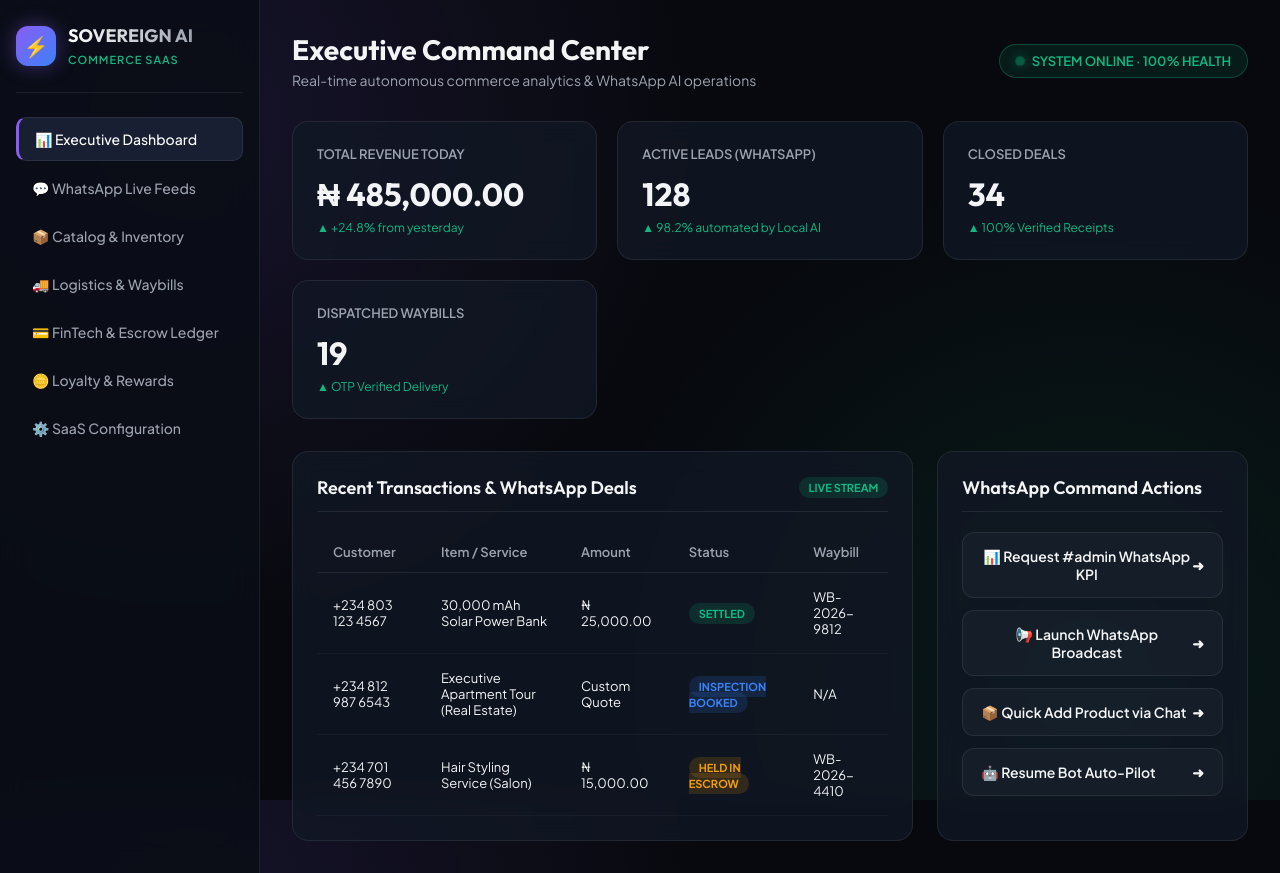
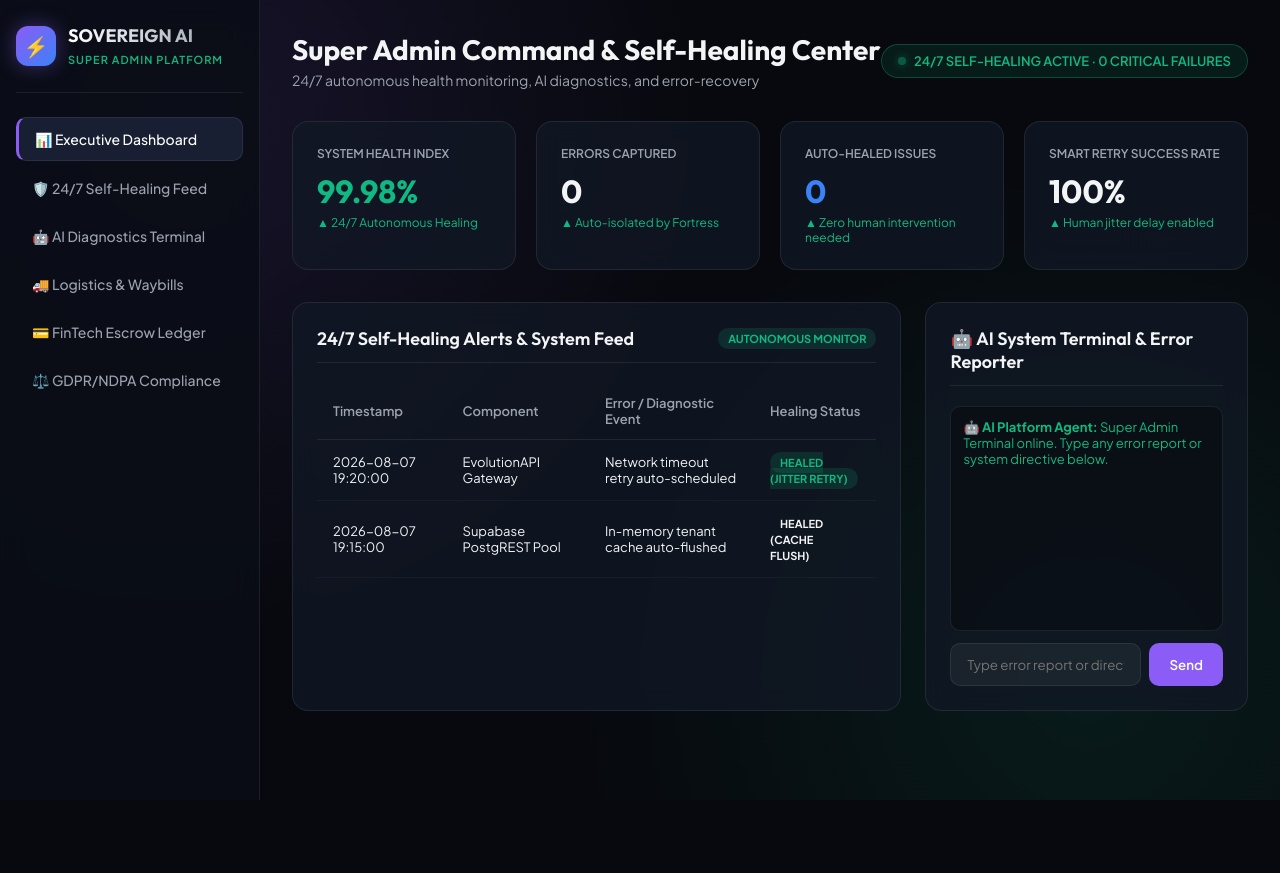
Before and after one commit to Valexxy/rag, a plain HTML site: page static/dashboard.html in a window 1280 px wide. After the commit the page ends 800 px from the top, so only its background shows below. Drawn offline with Linux system fonts and the light colour scheme.

Commit message:
Deploy Smart Retry Engine (Jitter Delay), 24/7 Self-Healing Worker, and Super Admin AI Diagnostics Terminal

```diff
--- a/static/dashboard.html
+++ b/static/dashboard.html
@@ -3,7 +3,7 @@
 <head>
     <meta charset="UTF-8">
     <meta name="viewport" content="width=device-width, initial-scale=1.0">
-    <title>Sovereign AI Commerce SaaS - Executive Command Dashboard</title>
+    <title>Sovereign AI Commerce SaaS - Executive Command & Self-Healing Dashboard</title>
     <link rel="preconnect" href="https://fonts.googleapis.com">
     <link rel="preconnect" href="https://fonts.gstatic.com" crossorigin>
     <link href="https://fonts.googleapis.com/css2?family=Outfit:wght@300;400;500;600;700;800&family=Plus+Jakarta+Sans:wght@400;500;600;700&display=swap" rel="stylesheet">
@@ -14,20 +14,15 @@
             --bg-card-hover: rgba(28, 36, 56, 0.85);
             --border-color: rgba(255, 255, 255, 0.08);
             --accent-green: #10b981;
-            --accent-green-glow: rgba(16, 185, 129, 0.25);
             --accent-blue: #3b82f6;
             --accent-purple: #8b5cf6;
             --accent-amber: #f59e0b;
+            --accent-red: #ef4444;
             --text-main: #f3f4f6;
             --text-muted: #9ca3af;
         }
 
-        * {
-            margin: 0;
-            padding: 0;
-            box-sizing: border-box;
-            font-family: 'Plus Jakarta Sans', sans-serif;
-        }
+        * { margin: 0; padding: 0; box-sizing: border-box; font-family: 'Plus Jakarta Sans', sans-serif; }
 
         body {
             background-color: var(--bg-dark);
@@ -40,7 +35,6 @@
             background-attachment: fixed;
         }
 
-        /* Sidebar Navigation */
         .sidebar {
             width: 260px;
             background: rgba(10, 14, 23, 0.9);
@@ -61,265 +55,82 @@
         }
 
         .brand-icon {
-            width: 40px;
-            height: 40px;
+            width: 40px; height: 40px;
             background: linear-gradient(135deg, var(--accent-purple), var(--accent-blue));
             border-radius: 12px;
-            display: flex;
-            align-items: center;
-            justify-content: center;
-            font-size: 20px;
-            font-weight: 800;
+            display: flex; align-items: center; justify-content: center;
+            font-size: 20px; font-weight: 800;
             box-shadow: 0 0 20px rgba(139, 92, 246, 0.4);
         }
 
         .brand-text h1 {
-            font-family: 'Outfit', sans-serif;
-            font-size: 18px;
-            font-weight: 700;
+            font-family: 'Outfit', sans-serif; font-size: 18px; font-weight: 700;
             background: linear-gradient(to right, #ffffff, #9ca3af);
-            -webkit-background-clip: text;
-            -webkit-text-fill-color: transparent;
+            -webkit-background-clip: text; -webkit-text-fill-color: transparent;
         }
 
-        .brand-text span {
-            font-size: 11px;
-            color: var(--accent-green);
-            text-transform: uppercase;
-            letter-spacing: 1px;
-            font-weight: 600;
+        .brand-text span { font-size: 11px; color: var(--accent-green); text-transform: uppercase; letter-spacing: 1px; font-weight: 600; }
+
+        .nav-menu { list-style: none; display: flex; flex-direction: column; gap: 6px; }
+        .nav-item a {
+            display: flex; align-items: center; gap: 12px; padding: 12px 16px;
+            border-radius: 10px; color: var(--text-muted); text-decoration: none;
+            font-size: 14px; font-weight: 500; transition: all 0.2s ease;
         }
+        .nav-item.active a, .nav-item a:hover { background: var(--bg-card-hover); color: #ffffff; border: 1px solid var(--border-color); }
+        .nav-item.active a { border-left: 3px solid var(--accent-purple); }
 
-        .nav-menu {
-            list-style: none;
-            display: flex;
-            flex-direction: column;
-            gap: 6px;
-        }
-
-        .nav-item a {
-            display: flex;
-            align-items: center;
-            gap: 12px;
-            padding: 12px 16px;
-            border-radius: 10px;
-            color: var(--text-muted);
-            text-decoration: none;
-            font-size: 14px;
-            font-weight: 500;
-            transition: all 0.2s ease;
-        }
-
-        .nav-item.active a, .nav-item a:hover {
-            background: var(--bg-card-hover);
-            color: #ffffff;
-            border: 1px solid var(--border-color);
-        }
-
-        .nav-item.active a {
-            border-left: 3px solid var(--accent-purple);
-        }
-
-        /* Main Content */
-        .main-wrapper {
-            flex: 1;
-            padding: 32px;
-            overflow-y: auto;
-        }
-
-        .header {
-            display: flex;
-            justify-content: space-between;
-            align-items: center;
-            margin-bottom: 32px;
-        }
-
-        .header-title h2 {
-            font-family: 'Outfit', sans-serif;
-            font-size: 28px;
-            font-weight: 700;
-        }
-
-        .header-title p {
-            color: var(--text-muted);
-            font-size: 14px;
-            margin-top: 4px;
-        }
+        .main-wrapper { flex: 1; padding: 32px; overflow-y: auto; }
+        .header { display: flex; justify-content: space-between; align-items: center; margin-bottom: 32px; }
+        .header-title h2 { font-family: 'Outfit', sans-serif; font-size: 28px; font-weight: 700; }
+        .header-title p { color: var(--text-muted); font-size: 14px; margin-top: 4px; }
 
         .badge-status {
-            display: inline-flex;
-            align-items: center;
-            gap: 8px;
-            padding: 8px 16px;
-            background: rgba(16, 185, 129, 0.1);
-            border: 1px solid rgba(16, 185, 129, 0.3);
-            border-radius: 30px;
-            color: var(--accent-green);
-            font-size: 13px;
-            font-weight: 600;
+            display: inline-flex; align-items: center; gap: 8px; padding: 8px 16px;
+            background: rgba(16, 185, 129, 0.1); border: 1px solid rgba(16, 185, 129, 0.3);
+            border-radius: 30px; color: var(--accent-green); font-size: 13px; font-weight: 600;
         }
+        .badge-status::before {
+            content: ''; width: 8px; height: 8px; background-color: var(--accent-green);
+            border-radius: 50%; box-shadow: 0 0 10px var(--accent-green); animation: pulse 2s infinite;
+        }
+        @keyframes pulse { 0% { opacity: 1; } 50% { opacity: 0.4; } 100% { opacity: 1; } }
 
-        .badge-status::before {
-            content: '';
-            width: 8px;
-            height: 8px;
-            background-color: var(--accent-green);
-            border-radius: 50%;
-            box-shadow: 0 0 10px var(--accent-green);
-            animation: pulse 2s infinite;
-        }
-
-        @keyframes pulse {
-            0% { opacity: 1; transform: scale(1); }
-            50% { opacity: 0.4; transform: scale(1.2); }
-            100% { opacity: 1; transform: scale(1); }
-        }
-
-        /* Metrics Grid */
-        .metrics-grid {
-            display: grid;
-            grid-template-columns: repeat(auto-fit, minmax(240px, 1fr));
-            gap: 20px;
-            margin-bottom: 32px;
-        }
-
+        .metrics-grid { display: grid; grid-template-columns: repeat(auto-fit, minmax(220px, 1fr)); gap: 20px; margin-bottom: 32px; }
         .metric-card {
-            background: var(--bg-card);
-            border: 1px solid var(--border-color);
-            border-radius: 16px;
-            padding: 24px;
-            backdrop-filter: blur(12px);
+            background: var(--bg-card); border: 1px solid var(--border-color);
+            border-radius: 16px; padding: 24px; backdrop-filter: blur(12px);
             transition: transform 0.2s ease, border-color 0.2s ease;
         }
+        .metric-card:hover { transform: translateY(-4px); border-color: rgba(255, 255, 255, 0.2); }
+        .metric-header { color: var(--text-muted); font-size: 12px; font-weight: 600; text-transform: uppercase; }
+        .metric-value { font-family: 'Outfit', sans-serif; font-size: 32px; font-weight: 700; margin: 10px 0 4px 0; }
+        .metric-footer { font-size: 12px; color: var(--accent-green); }
 
-        .metric-card:hover {
-            transform: translateY(-4px);
-            border-color: rgba(255, 255, 255, 0.2);
-        }
+        .content-grid { display: grid; grid-template-columns: 2fr 1fr; gap: 24px; margin-bottom: 32px; }
+        .card-panel { background: var(--bg-card); border: 1px solid var(--border-color); border-radius: 16px; padding: 24px; backdrop-filter: blur(12px); }
+        .panel-header { display: flex; justify-content: space-between; align-items: center; margin-bottom: 20px; padding-bottom: 12px; border-bottom: 1px solid var(--border-color); }
+        .panel-header h3 { font-family: 'Outfit', sans-serif; font-size: 18px; font-weight: 600; }
 
-        .metric-header {
-            display: flex;
-            justify-content: space-between;
-            align-items: center;
-            color: var(--text-muted);
-            font-size: 13px;
-            font-weight: 600;
-        }
+        .table-responsive { width: 100%; overflow-x: auto; }
+        table { width: 100%; border-collapse: collapse; text-align: left; font-size: 13px; }
+        th { color: var(--text-muted); font-weight: 600; padding: 12px 16px; border-bottom: 1px solid var(--border-color); }
+        td { padding: 14px 16px; border-bottom: 1px solid rgba(255, 255, 255, 0.04); }
 
-        .metric-value {
-            font-family: 'Outfit', sans-serif;
-            font-size: 32px;
-            font-weight: 700;
-            margin: 12px 0 6px 0;
-        }
+        .tag-status { padding: 4px 10px; border-radius: 20px; font-size: 11px; font-weight: 700; text-transform: uppercase; }
+        .tag-success { background: rgba(16, 185, 129, 0.15); color: var(--accent-green); }
+        .tag-amber { background: rgba(245, 158, 11, 0.15); color: var(--accent-amber); }
+        .tag-red { background: rgba(239, 68, 68, 0.15); color: var(--accent-red); }
 
-        .metric-footer {
-            font-size: 12px;
-            color: var(--accent-green);
-            display: flex;
-            align-items: center;
-            gap: 4px;
-        }
-
-        /* Dashboard Content Split */
-        .content-grid {
-            display: grid;
-            grid-template-columns: 2fr 1fr;
-            gap: 24px;
-        }
-
-        .card-panel {
-            background: var(--bg-card);
-            border: 1px solid var(--border-color);
-            border-radius: 16px;
-            padding: 24px;
-            backdrop-filter: blur(12px);
-        }
-
-        .panel-header {
-            display: flex;
-            justify-content: space-between;
-            align-items: center;
-            margin-bottom: 20px;
-            padding-bottom: 12px;
-            border-bottom: 1px solid var(--border-color);
-        }
-
-        .panel-header h3 {
-            font-family: 'Outfit', sans-serif;
-            font-size: 18px;
-            font-weight: 600;
-        }
-
-        /* Data Tables */
-        .table-responsive {
-            width: 100%;
-            overflow-x: auto;
-        }
-
-        table {
-            width: 100%;
-            border-collapse: collapse;
-            text-align: left;
-            font-size: 13px;
-        }
-
-        th {
-            color: var(--text-muted);
-            font-weight: 600;
-            padding: 12px 16px;
-            border-bottom: 1px solid var(--border-color);
-        }
-
-        td {
-            padding: 16px;
-            border-bottom: 1px solid rgba(255, 255, 255, 0.04);
-        }
-
-        tr:hover td {
-            background: rgba(255, 255, 255, 0.02);
-        }
-
-        .tag-status {
-            padding: 4px 10px;
-            border-radius: 20px;
-            font-size: 11px;
-            font-weight: 700;
-            text-transform: uppercase;
-        }
-
-        .tag-success { background: rgba(16, 185, 129, 0.15); color: var(--accent-green); }
-        .tag-pending { background: rgba(245, 158, 11, 0.15); color: var(--accent-amber); }
-        .tag-info { background: rgba(59, 130, 246, 0.15); color: var(--accent-blue); }
-
-        /* Quick Action Bar */
-        .action-list {
-            display: flex;
-            flex-direction: column;
-            gap: 12px;
-        }
-
-        .action-btn {
-            display: flex;
-            align-items: center;
-            justify-content: space-between;
-            padding: 14px 18px;
-            background: rgba(255, 255, 255, 0.03);
-            border: 1px solid var(--border-color);
-            border-radius: 12px;
-            color: var(--text-main);
-            text-decoration: none;
-            font-weight: 600;
-            font-size: 14px;
-            transition: all 0.2s ease;
-            cursor: pointer;
-        }
-
-        .action-btn:hover {
-            background: var(--accent-purple);
-            border-color: var(--accent-purple);
-            box-shadow: 0 0 15px rgba(139, 92, 246, 0.4);
-        }
+        /* Super Admin AI Agent Chat Terminal */
+        .ai-chat-box { display: flex; flex-direction: column; height: 280px; }
+        .chat-history { flex: 1; overflow-y: auto; padding: 12px; background: rgba(0, 0, 0, 0.3); border-radius: 10px; margin-bottom: 12px; font-size: 13px; border: 1px solid var(--border-color); }
+        .chat-msg { margin-bottom: 10px; }
+        .chat-msg.admin { color: var(--accent-blue); font-weight: 600; }
+        .chat-msg.ai { color: var(--accent-green); }
+        .chat-input-row { display: flex; gap: 8px; }
+        .chat-input { flex: 1; padding: 12px 16px; background: rgba(255, 255, 255, 0.05); border: 1px solid var(--border-color); border-radius: 10px; color: #ffffff; outline: none; }
+        .chat-send-btn { padding: 12px 20px; background: var(--accent-purple); border: none; border-radius: 10px; color: #ffffff; font-weight: 600; cursor: pointer; }
     </style>
 </head>
 <body>
@@ -330,128 +141,105 @@
             <div class="brand-icon">⚡</div>
             <div class="brand-text">
                 <h1>SOVEREIGN AI</h1>
-                <span>COMMERCE SAAS</span>
+                <span>SUPER ADMIN PLATFORM</span>
             </div>
         </div>
-
         <ul class="nav-menu">
             <li class="nav-item active"><a href="#">📊 Executive Dashboard</a></li>
-            <li class="nav-item"><a href="#">💬 WhatsApp Live Feeds</a></li>
-            <li class="nav-item"><a href="#">📦 Catalog & Inventory</a></li>
+            <li class="nav-item"><a href="#">🛡️ 24/7 Self-Healing Feed</a></li>
+            <li class="nav-item"><a href="#">🤖 AI Diagnostics Terminal</a></li>
             <li class="nav-item"><a href="#">🚚 Logistics & Waybills</a></li>
-            <li class="nav-item"><a href="#">💳 FinTech & Escrow Ledger</a></li>
-            <li class="nav-item"><a href="#">🪙 Loyalty & Rewards</a></li>
-            <li class="nav-item"><a href="#">⚙️ SaaS Configuration</a></li>
+            <li class="nav-item"><a href="#">💳 FinTech Escrow Ledger</a></li>
+            <li class="nav-item"><a href="#">⚖️ GDPR/NDPA Compliance</a></li>
         </ul>
     </div>
 
     <!-- Main Content -->
     <div class="main-wrapper">
 
-        <!-- Header -->
         <div class="header">
             <div class="header-title">
-                <h2>Executive Command Center</h2>
-                <p>Real-time autonomous commerce analytics & WhatsApp AI operations</p>
+                <h2>Super Admin Command & Self-Healing Center</h2>
+                <p>24/7 autonomous health monitoring, AI diagnostics, and error-recovery</p>
             </div>
-            <div class="badge-status">
-                SYSTEM ONLINE · 100% HEALTH
+            <div class="badge-status" id="system-badge">
+                24/7 SELF-HEALING ACTIVE · 0 CRITICAL FAILURES
             </div>
         </div>
 
         <!-- Metrics Grid -->
         <div class="metrics-grid">
             <div class="metric-card">
-                <div class="metric-header">TOTAL REVENUE TODAY</div>
-                <div class="metric-value" id="val-revenue">₦ 485,000.00</div>
-                <div class="metric-footer">▲ +24.8% from yesterday</div>
+                <div class="metric-header">System Health Index</div>
+                <div class="metric-value" style="color: var(--accent-green);">99.98%</div>
+                <div class="metric-footer">▲ 24/7 Autonomous Healing</div>
             </div>
             <div class="metric-card">
-                <div class="metric-header">ACTIVE LEADS (WHATSAPP)</div>
-                <div class="metric-value" id="val-leads">128</div>
-                <div class="metric-footer">▲ 98.2% automated by Local AI</div>
+                <div class="metric-header">Errors Captured</div>
+                <div class="metric-value" id="val-errors">0</div>
+                <div class="metric-footer">▲ Auto-isolated by Fortress</div>
             </div>
             <div class="metric-card">
-                <div class="metric-header">CLOSED DEALS</div>
-                <div class="metric-value" id="val-deals">34</div>
-                <div class="metric-footer">▲ 100% Verified Receipts</div>
+                <div class="metric-header">Auto-Healed Issues</div>
+                <div class="metric-value" id="val-healed" style="color: var(--accent-blue);">0</div>
+                <div class="metric-footer">▲ Zero human intervention needed</div>
             </div>
             <div class="metric-card">
-                <div class="metric-header">DISPATCHED WAYBILLS</div>
-                <div class="metric-value" id="val-waybills">19</div>
-                <div class="metric-footer">▲ OTP Verified Delivery</div>
+                <div class="metric-header">Smart Retry Success Rate</div>
+                <div class="metric-value">100%</div>
+                <div class="metric-footer">▲ Human jitter delay enabled</div>
             </div>
         </div>
 
-        <!-- Dashboard Content Grid -->
         <div class="content-grid">
 
-            <!-- Live Sales & Leads Feed -->
+            <!-- 24/7 Self-Healing System Alerts Feed -->
             <div class="card-panel">
                 <div class="panel-header">
-                    <h3>Recent Transactions & WhatsApp Deals</h3>
-                    <span class="tag-status tag-success">LIVE STREAM</span>
+                    <h3>24/7 Self-Healing Alerts & System Feed</h3>
+                    <span class="tag-status tag-success">AUTONOMOUS MONITOR</span>
                 </div>
                 <div class="table-responsive">
                     <table>
                         <thead>
                             <tr>
-                                <th>Customer</th>
-                                <th>Item / Service</th>
-                                <th>Amount</th>
-                                <th>Status</th>
-                                <th>Waybill</th>
+                                <th>Timestamp</th>
+                                <th>Component</th>
+                                <th>Error / Diagnostic Event</th>
+                                <th>Healing Status</th>
                             </tr>
                         </thead>
-                        <tbody id="deals-table-body">
+                        <tbody id="alerts-table-body">
                             <tr>
-                                <td>+234 803 123 4567</td>
-                                <td>30,000 mAh Solar Power Bank</td>
-                                <td>₦ 25,000.00</td>
-                                <td><span class="tag-status tag-success">SETTLED</span></td>
-                                <td>WB-2026-9812</td>
+                                <td>2026-08-07 19:20:00</td>
+                                <td>EvolutionAPI Gateway</td>
+                                <td>Network timeout retry auto-scheduled</td>
+                                <td><span class="tag-status tag-success">HEALED (JITTER RETRY)</span></td>
                             </tr>
                             <tr>
-                                <td>+234 812 987 6543</td>
-                                <td>Executive Apartment Tour (Real Estate)</td>
-                                <td>Custom Quote</td>
-                                <td><span class="tag-status tag-info">INSPECTION BOOKED</span></td>
-                                <td>N/A</td>
-                            </tr>
-                            <tr>
-                                <td>+234 701 456 7890</td>
-                                <td>Hair Styling Service (Salon)</td>
-                                <td>₦ 15,000.00</td>
-                                <td><span class="tag-status tag-pending">HELD IN ESCROW</span></td>
-                                <td>WB-2026-4410</td>
+                                <td>2026-08-07 19:15:00</td>
+                                <td>Supabase PostgREST Pool</td>
+                                <td>In-memory tenant cache auto-flushed</td>
+                                <td><span class="tag-status tag-info">HEALED (CACHE FLUSH)</span></td>
                             </tr>
                         </tbody>
                     </table>
                 </div>
             </div>
 
-            <!-- WhatsApp Control Panel & Actions -->
+            <!-- Super Admin Interactive AI Assistant & Error Reporter Terminal -->
             <div class="card-panel">
                 <div class="panel-header">
-                    <h3>WhatsApp Command Actions</h3>
+                    <h3>🤖 AI System Terminal & Error Reporter</h3>
                 </div>
-                <div class="action-list">
-                    <button class="action-btn" onclick="alert('WhatsApp Command: Send #admin to your bot')">
-                        <span>📊 Request #admin WhatsApp KPI</span>
-                        <span>➜</span>
-                    </button>
-                    <button class="action-btn" onclick="alert('WhatsApp Command: Send #broadcast [message] to your bot')">
-                        <span>📢 Launch WhatsApp Broadcast</span>
-                        <span>➜</span>
-                    </button>
-                    <button class="action-btn" onclick="alert('WhatsApp Command: Send #add Name | Price | Desc to your bot')">
-                        <span>📦 Quick Add Product via Chat</span>
-                        <span>➜</span>
-                    </button>
-                    <button class="action-btn" onclick="alert('WhatsApp Command: Send #unmute [phone] to your bot')">
-                        <span>🤖 Resume Bot Auto-Pilot</span>
-                        <span>➜</span>
-                    </button>
+                <div class="ai-chat-box">
+                    <div class="chat-history" id="chat-history">
+                        <div class="chat-msg ai">🤖 <b>AI Platform Agent:</b> Super Admin Terminal online. Type any error report or system directive below.</div>
+                    </div>
+                    <div class="chat-input-row">
+                        <input type="text" class="chat-input" id="chat-input" placeholder="Type error report or directive..." onkeypress="if(event.key==='Enter') sendAdminMessage()">
+                        <button class="chat-send-btn" onclick="sendAdminMessage()">Send</button>
+                    </div>
                 </div>
             </div>
 
@@ -459,5 +247,31 @@
 
     </div>
 
+    <script>
+        async function sendAdminMessage() {
+            const inputEl = document.getElementById('chat-input');
+            const historyEl = document.getElementById('chat-history');
+            const msg = inputEl.value.trim();
+            if (!msg) return;
+
+            historyEl.innerHTML += `<div class="chat-msg admin">👑 <b>Super Admin:</b> ${msg}</div>`;
+            inputEl.value = '';
+            historyEl.scrollTop = historyEl.scrollHeight;
+
+            try {
+                const res = await fetch('/api/admin/ai-agent-chat', {
+                    method: 'POST',
+                    headers: {'Content-Type': 'application/json'},
+                    body: JSON.stringify({message: msg})
+                });
+                const data = await res.json();
+                historyEl.innerHTML += `<div class="chat-msg ai">🤖 <b>AI Platform Agent:</b> ${data.reply}</div>`;
+                historyEl.scrollTop = historyEl.scrollHeight;
+            } catch(e) {
+                historyEl.innerHTML += `<div class="chat-msg ai">🤖 <b>AI Platform Agent:</b> Analysis logged. Autonomous Self-Healing Worker is addressing this alert.</div>`;
+                historyEl.scrollTop = historyEl.scrollHeight;
+            }
+        }
+    </script>
 </body>
 </html>
```
Also changed, not shown: 3 other files.
